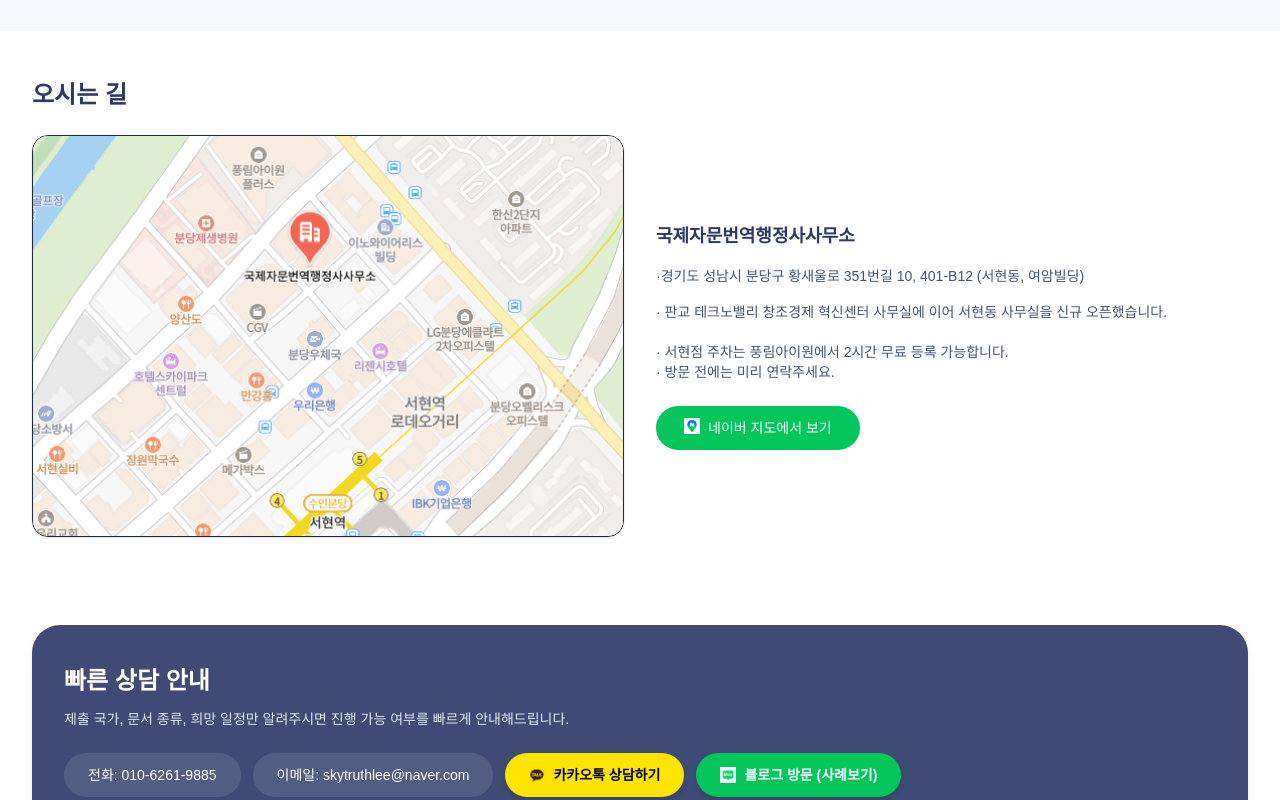
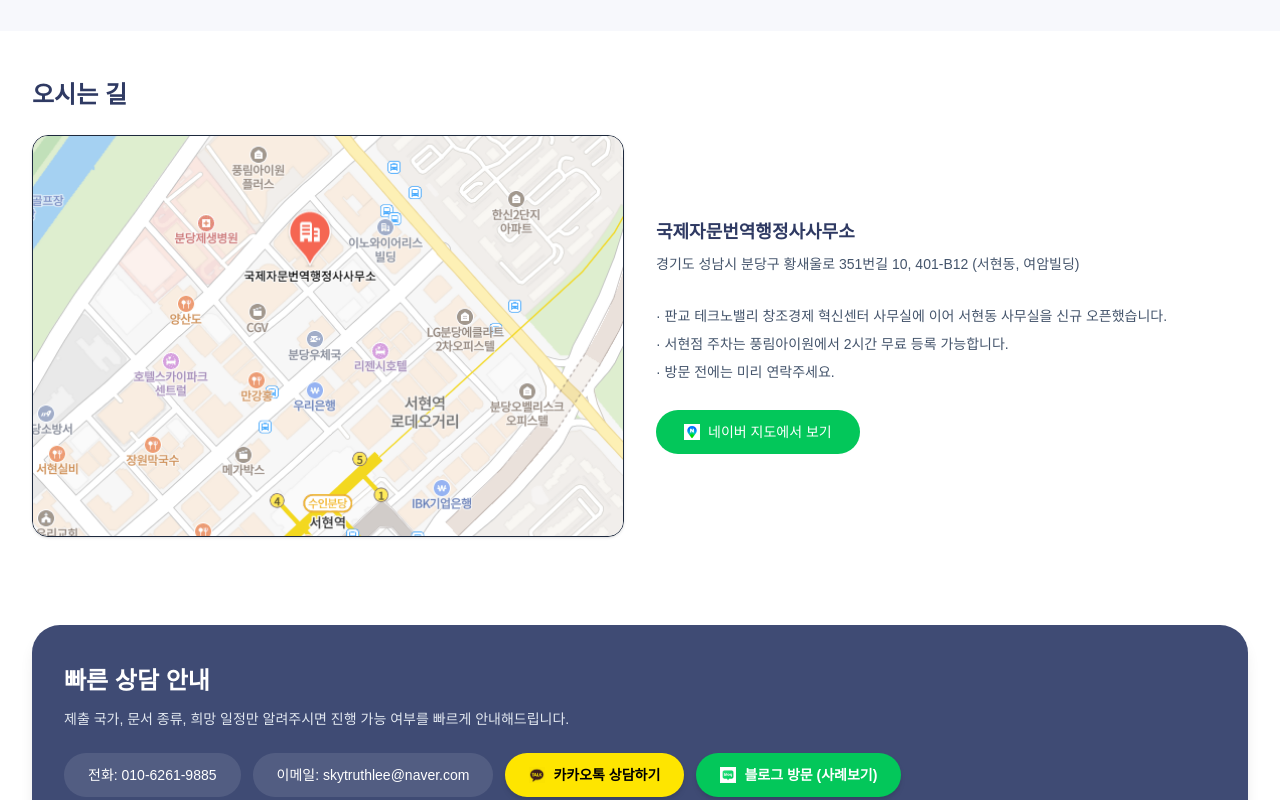
Before and after one commit to loveautumnsky1007-lab/jin-translation, a Next.js app: page / in a window 1280 px wide. Shown: the part 980-1780 px from the top of the page. Built offline with nearby package versions, Linux system fonts and the light colour scheme.

Commit message:
오시는길 수정

```diff
--- a/app/page.tsx
+++ b/app/page.tsx
@@ -156,26 +156,34 @@ export default function Home() {
         <img
           src="/map.png"
           alt="사무소 위치"
-          className="w-full h-[400px] object-cover"
+          className="w-full h-[220px] sm:h-[300px] lg:h-[400px] object-cover"
         />
       </a>
 
       {/* 주소 정보 */}
-      <div className="flex flex-col justify-center space-y-4">
+      <div className="flex flex-col justify-center space-y-2">
         <h3 className="text-lg font-semibold text-[#2f3a63]">
           국제자문번역행정사사무소
         </h3>
 
         <p className="text-sm text-slate-600">
-           ·경기도 성남시 분당구 황새울로 351번길 10, 401-B12 (서현동, 여암빌딩) <br />
+         경기도 성남시 분당구 황새울로 351번길 10, 401-B12 (서현동, 여암빌딩) <br /> <br />
 
 
         </p>
-           <p className="text-sm text-slate-600">
-           · 판교 테크노밸리 창조경제 혁신센터 사무실에 이어 서현동 사무실을 신규 오픈했습니다.<br /><br />
-           · 서현점 주차는 풍림아이원에서 2시간 무료 등록 가능합니다. <br />
-           · 방문 전에는 미리 연락주세요.
-                   </p>
+          {/* PC용 (점 있음) */}
+  <p className="hidden lg:block text-sm text-slate-600 leading-7">
+    · 판교 테크노밸리 창조경제 혁신센터 사무실에 이어 서현동 사무실을 신규 오픈했습니다.<br />
+    · 서현점 주차는 풍림아이원에서 2시간 무료 등록 가능합니다. <br />
+    · 방문 전에는 미리 연락주세요.
+  </p>
+
+  {/* 모바일용 (점 제거 + 간격 넓게) */}
+  <p className="block lg:hidden text-sm text-slate-600 leading-7">
+    판교 테크노밸리 창조경제 혁신센터 사무실에 이어 서현동 사무실을 신규 오픈했습니다.<br /><br />
+    서현점 주차는 풍림아이원에서 2시간 무료 등록 가능합니다. <br /><br />
+    방문 전에는 미리 연락주세요.
+  </p>
 
 
 
@@ -184,8 +192,7 @@ export default function Home() {
           href="https://map.naver.com/p/search/%EA%B5%AD%EC%A0%9C%EC%9E%90%EB%AC%B8%EB%B2%88%EC%97%AD%ED%96%89%EC%A0%95%EC%82%AC%EC%82%AC%EB%AC%B4%EC%86%8C/place/1786107100?c=15.00,0,0,0,dh&isCorrectAnswer=true&placePath=/home?from=map&fromPanelNum=1&additionalHeight=76&timestamp=202604130300&locale=ko&svcName=map_pcv5&searchText=%EA%B5%AD%EC%A0%9C%EC%9E%90%EB%AC%B8%EB%B2%88%EC%97%AD%ED%96%89%EC%A0%95%EC%82%AC%EC%82%AC%EB%AC%B4%EC%86%8C"
           target="_blank"
           rel="noopener noreferrer"
-          className="mt-2 inline-flex w-fit rounded-full bg-[#03C75A] px-7 py-3 text-sm text-white hover:opacity-90"
-        >
+className="mt-4 mx-auto flex w-fit items-center justify-center rounded-full bg-[#03C75A] px-7 py-3 text-sm text-white hover:opacity-90 lg:mx-0"        >
 
                   <img
                     src="/naver_map.png"
```
